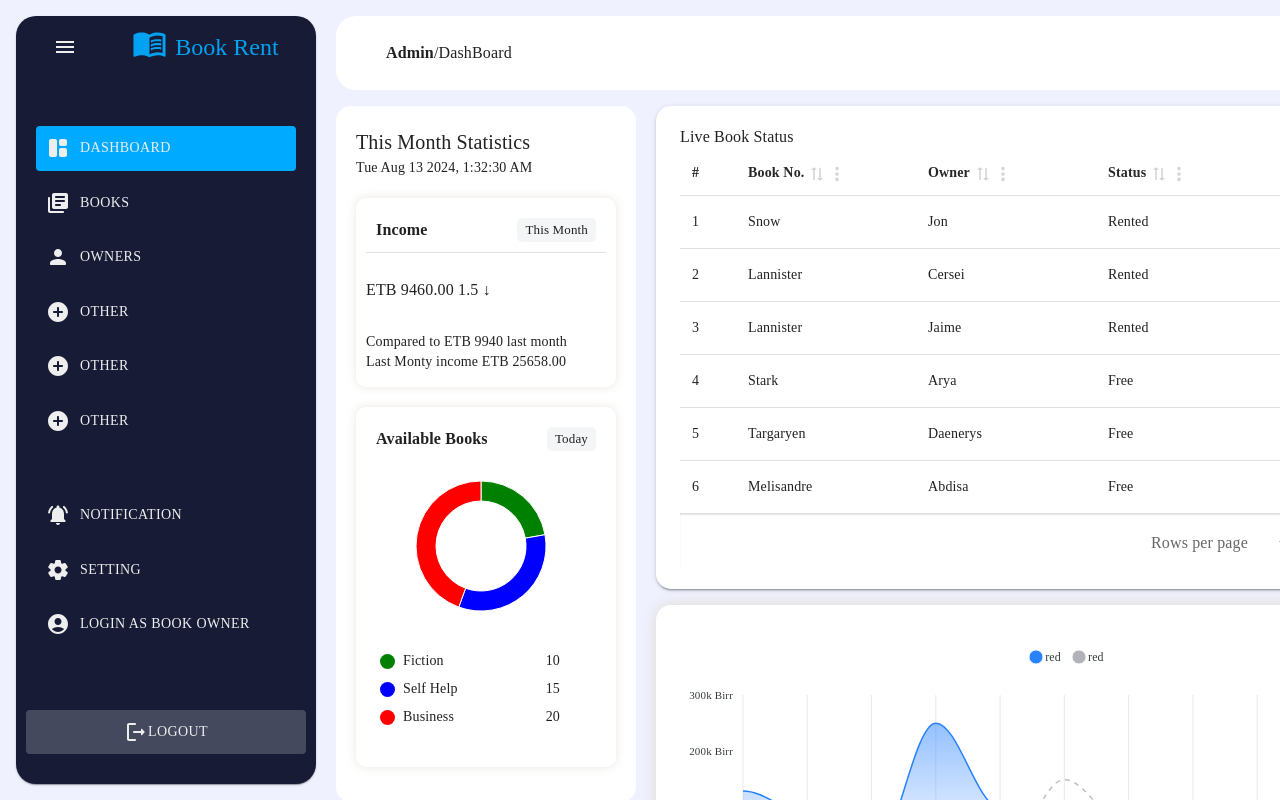
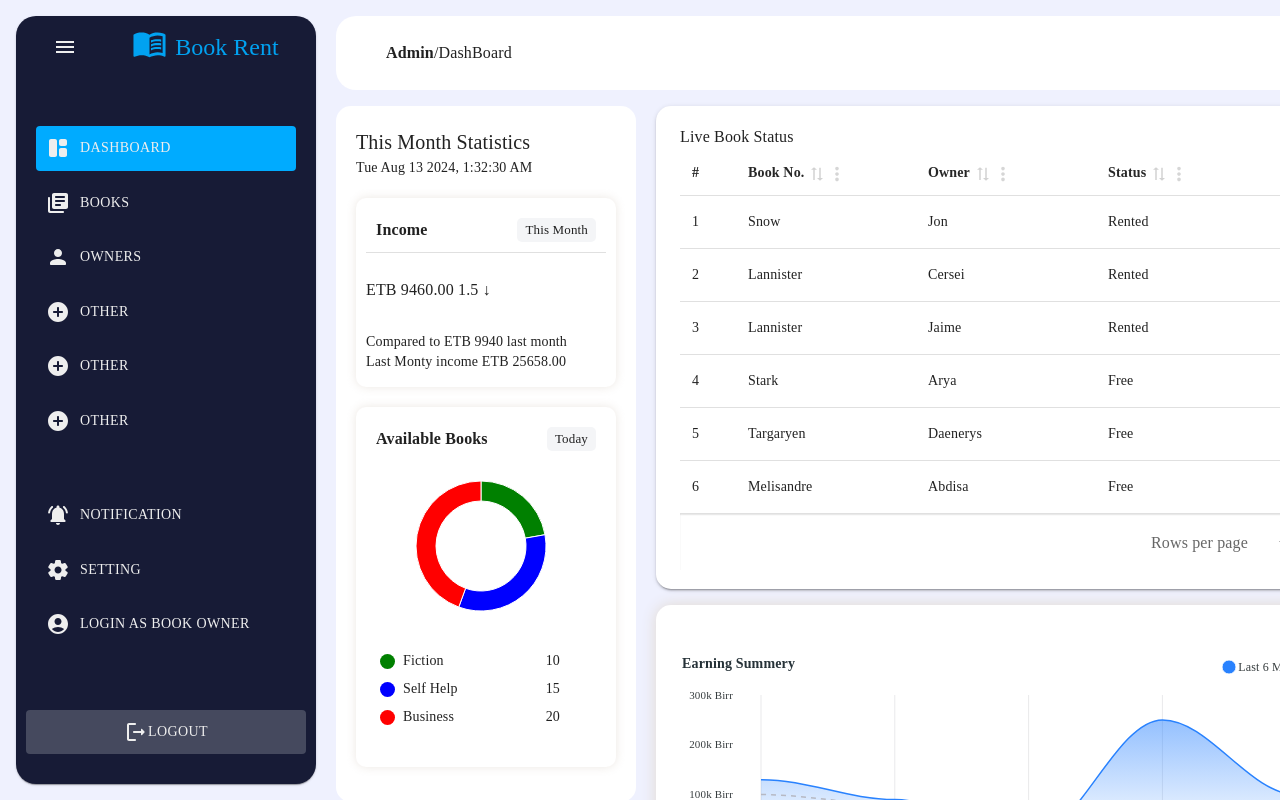
Before and after one commit to abdisaDev/book-rent, a React (Vite) app: page /app/dashboard in a window 1280 px wide. Built offline with nearby package versions, Linux system fonts and the light colour scheme; a web font is replaced by a local one.

Commit message:
area chart title and alignment

```diff
--- a/src/components/AreaChart/index.tsx
+++ b/src/components/AreaChart/index.tsx
@@ -20,10 +20,22 @@ function AreaChart() {
         <Chart
           height={261}
           options={{
-            chart: { offsetY: 20 },
+            title: {
+              text: "Earning Summery",
+              align: "left",
+              floating: false,
+              offsetY: 30,
+              style: {
+                fontSize: "14px",
+                fontWeight: "bold",
+                color: "#263238",
+              },
+            },
+            chart: { toolbar: { show: false } },
             colors: ["#2982FE", "#000000"],
             legend: {
               position: "top",
+              horizontalAlign: "right",
             },
             fill: {
               type: ["gradient", "solid"],
@@ -48,6 +60,10 @@ function AreaChart() {
             },
             grid: {
               borderColor: "#E9E9EB",
+              padding: {
+                left: 30,
+                right: 30,
+              },
               xaxis: {
                 lines: {
                   show: true,
@@ -70,20 +86,7 @@ function AreaChart() {
               enabled: false,
             },
             xaxis: {
-              categories: [
-                "Jan",
-                "Feb",
-                "Mar",
-                "Apr",
-                "May",
-                "Jun",
-                "Jul",
-                "Aug",
-                "Sep",
-                "Oct",
-                "Nov",
-                "Dec",
-              ],
+              categories: ["Mar", "Apr", "May", "Jun", "Jul", "Aug"],
               axisBorder: {
                 show: false,
               },
@@ -92,6 +95,7 @@ function AreaChart() {
             tooltip: {
               enabled: true,
             },
+
             yaxis: {
               show: true,
               min: 0,
@@ -106,14 +110,14 @@ function AreaChart() {
           }}
           series={[
             {
-              name: "red",
+              name: "Last 6 Months",
               type: "area",
-              data: [130, 90, 10, 250, 100, 50, 32, 41, 6, 12, 76, 12],
+              data: [130, 90, 10, 250, 100, 50],
             },
             {
-              name: "red",
+              name: "Same Period last Year",
               type: "line",
-              data: [100, 80, 70, 50, 10, 150, 65, 23, 65, 123, 65, 75],
+              data: [100, 80, 70, 50, 10, 150],
               color: "#B2B2BA",
             },
           ]}
```
